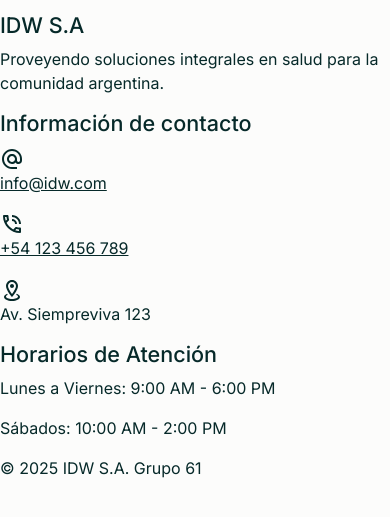
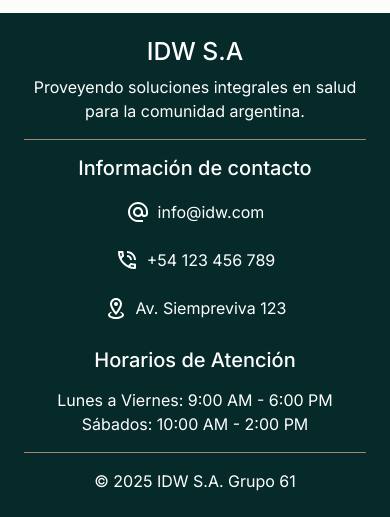
Before and after one commit to Gracimars/IDW_61, a website: page pages/about_us.html in a window 390 px wide. Shown: the part 3190-3707 px from the top of the page. Before the commit the page ends 3686 px from the top, so only its background shows below. Drawn offline with nearby package versions, Linux system fonts and the light colour scheme.

Commit message:
mobile footer

```diff
--- a/pages/about_us.html
+++ b/pages/about_us.html
@@ -224,34 +224,36 @@
             </div>
         </section>
     </main>
-    <footer>
+    <footer class="bg-primary text-white p-4">
         <div>
-            <div class="footer__main">
-                <div class="footer__us__container">
-                    <h4 class="us__title">IDW S.A</h4>
+            <div class="text-center">
+                <div class="border-bottom border-secondary mb-3">
+                    <h4 class="h2">IDW S.A</h4>
                     <p>Proveyendo soluciones integrales en salud para la comunidad argentina.</p>
                 </div>
 
 
-                <div class="footer__contact__container">
-                    <h4 class="contact__title">Información de contacto</h4>
-                    <div class="contact__data">
-                        <div class="contact__data__item">
+                <div class="mb-2">
+                    <h4 class="h5 mb-3">Información de contacto</h4>
+                    <div class="">
+                        <div class="py-1 d-flex w-100 justify-content-center gap-2">
                             <svg xmlns="http://www.w3.org/2000/svg" width="24" height="24" viewBox="0 0 24 24">
                                 <path fill="currentColor"
                                     d="M12 15c.81 0 1.5-.3 2.11-.89c.59-.61.89-1.3.89-2.11s-.3-1.5-.89-2.11C13.5 9.3 12.81 9 12 9s-1.5.3-2.11.89C9.3 10.5 9 11.19 9 12s.3 1.5.89 2.11c.61.59 1.3.89 2.11.89m0-13c2.75 0 5.1 1 7.05 2.95S22 9.25 22 12v1.45c0 1-.35 1.85-1 2.55c-.7.67-1.5 1-2.5 1c-1.2 0-2.19-.5-2.94-1.5c-1 1-2.18 1.5-3.56 1.5c-1.37 0-2.55-.5-3.54-1.46C7.5 14.55 7 13.38 7 12c0-1.37.5-2.55 1.46-3.54C9.45 7.5 10.63 7 12 7c1.38 0 2.55.5 3.54 1.46C16.5 9.45 17 10.63 17 12v1.45c0 .41.16.77.46 1.08s.65.47 1.04.47c.42 0 .77-.16 1.07-.47s.43-.67.43-1.08V12c0-2.19-.77-4.07-2.35-5.65S14.19 4 12 4s-4.07.77-5.65 2.35S4 9.81 4 12s.77 4.07 2.35 5.65S9.81 20 12 20h5v2h-5c-2.75 0-5.1-1-7.05-2.95S2 14.75 2 12s1-5.1 2.95-7.05S9.25 2 12 2" />
                             </svg>
-                            <p><a href="mailto:info@idw.com">info@idw.com</a></p>
+                            <p><a href="mailto:info@idw.com" class="text-white text-decoration-none">info@idw.com</a>
+                            </p>
                         </div>
-                        <div class="contact__data__item">
+                        <div class="py-1 d-flex w-100 justify-content-center gap-2">
                             <svg xmlns="http://www.w3.org/2000/svg" width="24" height="24" viewBox="0 0 24 24">
                                 <path fill="currentColor"
                                     d="M20 15.5c-1.2 0-2.5-.2-3.6-.6h-.3c-.3 0-.5.1-.7.3l-2.2 2.2c-2.8-1.5-5.2-3.8-6.6-6.6l2.2-2.2c.3-.3.4-.7.2-1c-.3-1.1-.5-2.4-.5-3.6c0-.5-.5-1-1-1H4c-.5 0-1 .5-1 1c0 9.4 7.6 17 17 17c.5 0 1-.5 1-1v-3.5c0-.5-.5-1-1-1M5 5h1.5c.1.9.3 1.8.5 2.6L5.8 8.8C5.4 7.6 5.1 6.3 5 5m14 14c-1.3-.1-2.6-.4-3.8-.8l1.2-1.2c.8.2 1.7.4 2.6.4zm-4-7h2a5 5 0 0 0-5-5v2a3 3 0 0 1 3 3m4 0h2c0-5-4.03-9-9-9v2c3.86 0 7 3.13 7 7" />
                             </svg>
-                            <p><a href="tel:+54123456789">+54 123 456 789</a></p>
+                            <p><a href="tel:+54123456789" class="text-white text-decoration-none">+54 123 456 789</a>
+                            </p>
                         </div>
 
-                        <div class="contact__data__item">
+                        <div class="py-1 d-flex w-100 justify-content-center gap-2">
                             <svg xmlns="http://www.w3.org/2000/svg" width="24" height="24" viewBox="0 0 24 24">
                                 <path fill="currentColor"
                                     d="M12 4c2.2 0 4 1.8 4 4c0 2.1-2.1 5.5-4 7.9c-1.9-2.5-4-5.8-4-7.9c0-2.2 1.8-4 4-4m0-2C8.7 2 6 4.7 6 8c0 4.5 6 11 6 11s6-6.6 6-11c0-3.3-2.7-6-6-6m0 4c-1.1 0-2 .9-2 2s.9 2 2 2s2-.9 2-2s-.9-2-2-2m8 13c0 2.2-3.6 4-8 4s-8-1.8-8-4c0-1.3 1.2-2.4 3.1-3.2l.6.9c-1 .5-1.7 1.1-1.7 1.8c0 1.4 2.7 2.5 6 2.5s6-1.1 6-2.5c0-.7-.7-1.3-1.8-1.8l.6-.9c2 .8 3.2 1.9 3.2 3.2" />
@@ -263,12 +265,11 @@
                 </div>
 
 
-                <div class="footer__business-hours__container">
-                    <h4 class="business-hours__title">Horarios de Atención</h4>
-                    <div class="business-hours__data">
-
-                        <p><span>Lunes a Viernes:</span> 9:00 AM - 6:00 PM</p>
-                        <p><span>Sábados:</span> 10:00 AM - 2:00 PM</p>
+                <div>
+                    <h4 class="h5 mb-3">Horarios de Atención</h4>
+                    <div>
+                        <p class="mb-0"><span>Lunes a Viernes:</span> 9:00 AM - 6:00 PM</p>
+                        <p class="mb-0"><span>Sábados:</span> 10:00 AM - 2:00 PM</p>
                     </div>
 
                 </div>
@@ -276,9 +277,9 @@
 
 
             </div>
-            <div class="footer__secondary">
-                <div>
-                    <p>© 2025 IDW S.A. Grupo 61</p>
+            <div class="border-top border-secondary mt-3 pt-3">
+                <div class="text-center">
+                    <p class="mb-0">© 2025 IDW S.A. Grupo 61</p>
                 </div>
             </div>
         </div>
```
